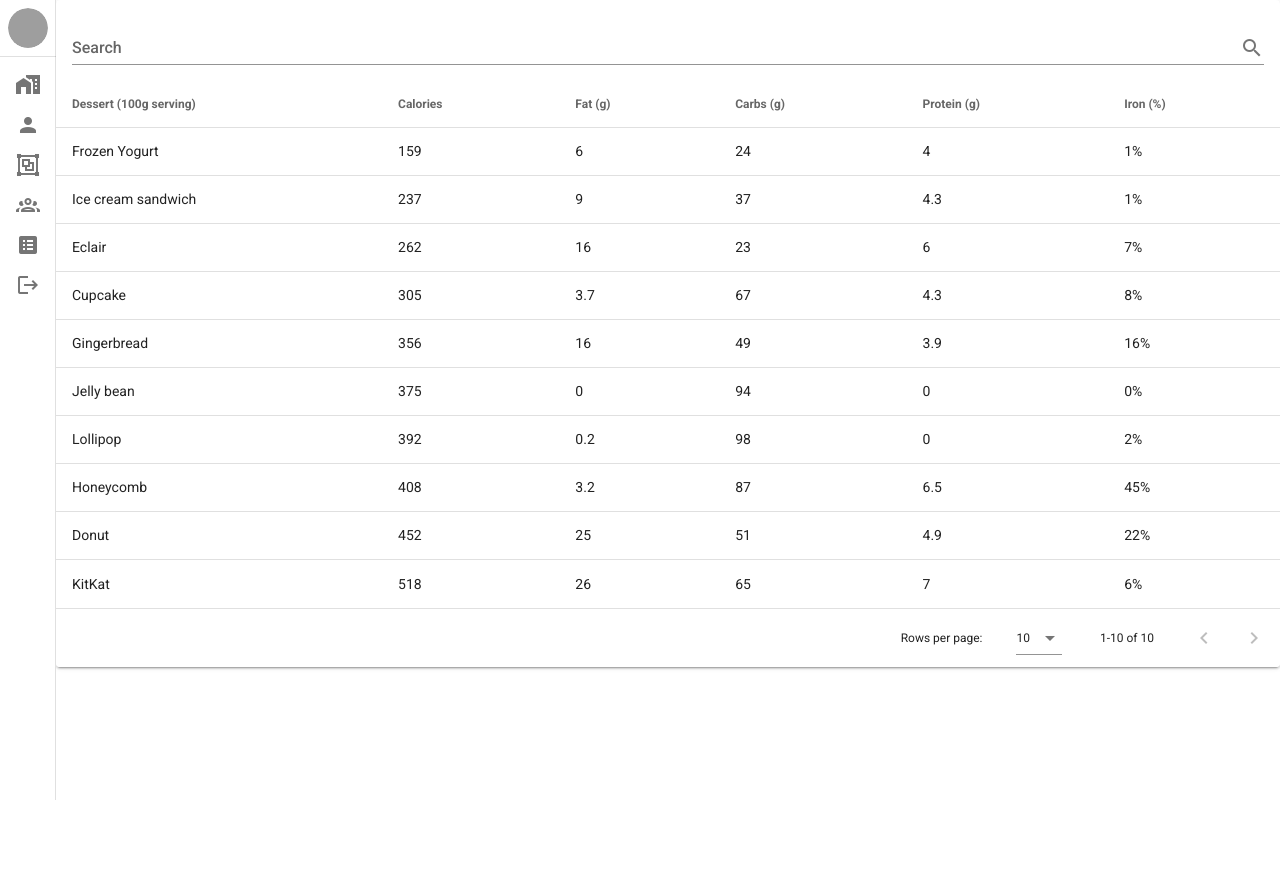
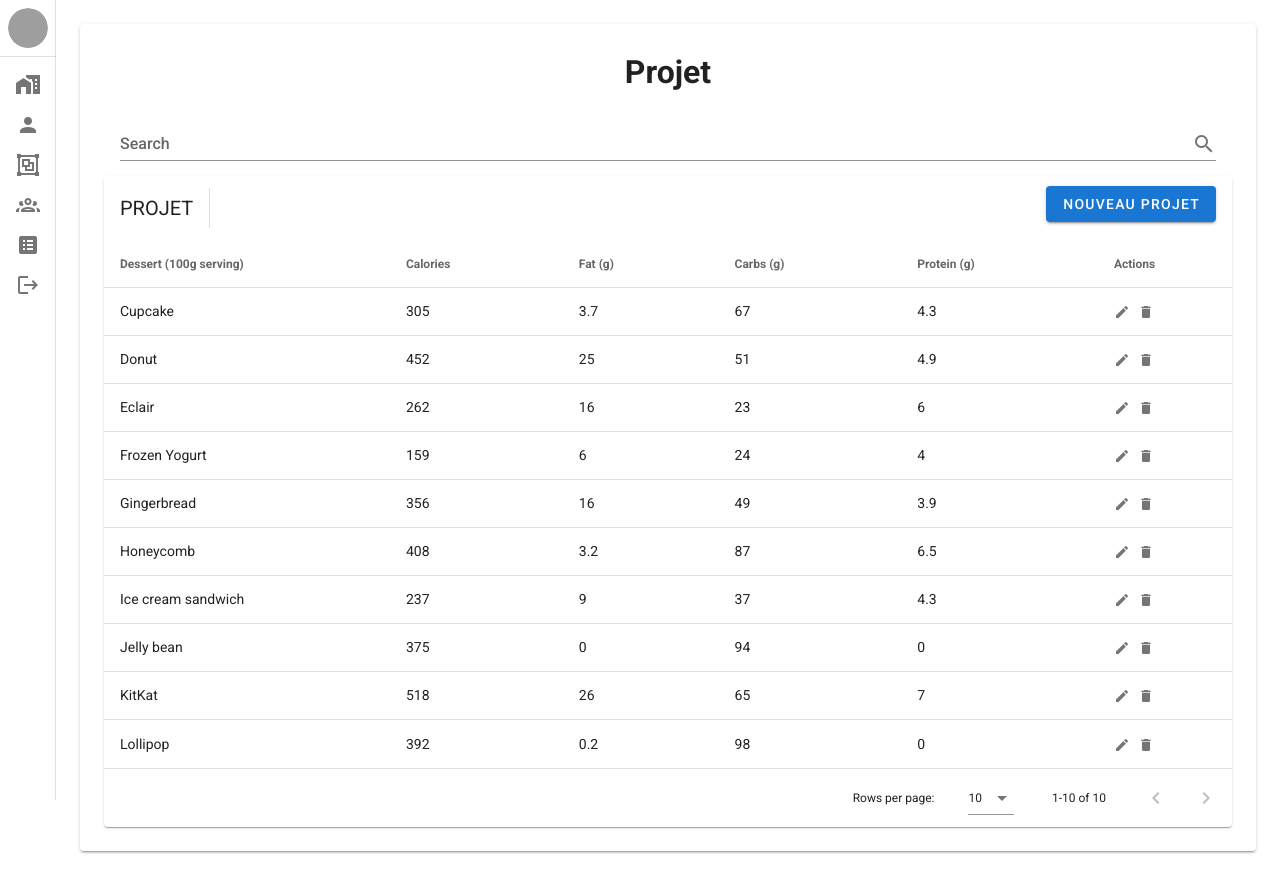
Before and after one commit to raoelsonnyaro1/crm-vue, a Vue app: page /project in a window 1280 px wide. Before the commit the page ends 800 px from the top, so only its background shows below. Built offline with nearby package versions, Linux system fonts and the light colour scheme; grey boxes are pictures that could not be loaded.

Commit message:
data table project
add actions in data table project

```diff
--- a/src/components/ProjectComponent.vue
+++ b/src/components/ProjectComponent.vue
@@ -1,5 +1,12 @@
 <template>
-    <v-card>
+    <v-container
+    class="spacing-playground pa-6"
+    fluid
+  >
+    <v-card class="spacing-playground pa-6">
+      <div class="d-flex justify-center">
+      <h1>{{title}}</h1>
+    </div>
       <v-card-title>
         <v-text-field
           v-model="search"
@@ -13,36 +20,251 @@
     :headers="headers"
     :items="desserts"
     :search="search"
-      ></v-data-table>
+    sort-by="name"
+    class="elevation-1"
+  >
+    <template v-slot:top>
+      <v-toolbar
+        flat
+      >
+        <v-toolbar-title>PROJET</v-toolbar-title>
+        <v-divider
+          class="mx-4"
+          inset
+          vertical
+        ></v-divider>
+        <v-spacer></v-spacer>
+        <v-dialog
+          v-model="dialog"
+          max-width="500px"
+        >
+          <template v-slot:activator="{ on, attrs }">
+            <v-btn
+              color="primary"
+              dark
+              class="mb-2"
+              v-bind="attrs"
+              v-on="on"
+            >
+              Nouveau projet
+            </v-btn>
+          </template>
+          <v-card>
+            <v-card-title>
+              <span class="text-h5">{{ formTitle }}</span>
+            </v-card-title>
+
+            <v-card-text>
+              <v-container>
+                <v-row>
+                  <v-col
+                    cols="12"
+                    sm="6"
+                    md="4"
+                  >
+                    <v-text-field
+                      v-model="editedItem.name"
+                      label="Dessert name"
+                    ></v-text-field>
+                  </v-col>
+                  <v-col
+                    cols="12"
+                    sm="6"
+                    md="4"
+                  >
+                    <v-text-field
+                      v-model="editedItem.calories"
+                      label="Calories"
+                    ></v-text-field>
+                  </v-col>
+                  <v-col
+                    cols="12"
+                    sm="6"
+                    md="4"
+                  >
+                    <v-text-field
+                      v-model="editedItem.fat"
+                      label="Fat (g)"
+                    ></v-text-field>
+                  </v-col>
+                  <v-col
+                    cols="12"
+                    sm="6"
+                    md="4"
+                  >
+                    <v-text-field
+                      v-model="editedItem.carbs"
+                      label="Carbs (g)"
+                    ></v-text-field>
+                  </v-col>
+                  <v-col
+                    cols="12"
+                    sm="6"
+                    md="4"
+                  >
+                    <v-text-field
+                      v-model="editedItem.protein"
+                      label="Protein (g)"
+                    ></v-text-field>
+                  </v-col>
+                </v-row>
+              </v-container>
+            </v-card-text>
+
+            <v-card-actions>
+              <v-spacer></v-spacer>
+              <v-btn
+                color="blue darken-1"
+                text
+                @click="close"
+              >
+                Cancel
+              </v-btn>
+              <v-btn
+                color="blue darken-1"
+                text
+                @click="save"
+              >
+                Save
+              </v-btn>
+            </v-card-actions>
           </v-card>
+        </v-dialog>
+        <v-dialog v-model="dialogDelete" max-width="500px">
+          <v-card>
+            <v-card-title class="text-h5">Are you sure you want to delete this item?</v-card-title>
+            <v-card-actions>
+              <v-spacer></v-spacer>
+              <v-btn color="blue darken-1" text @click="closeDelete">Cancel</v-btn>
+              <v-btn color="blue darken-1" text @click="deleteItemConfirm">OK</v-btn>
+              <v-spacer></v-spacer>
+            </v-card-actions>
+          </v-card>
+        </v-dialog>
+      </v-toolbar>
+    </template>
+    <template v-slot:item.actions="{ item }">
+      <v-icon
+        small
+        class="mr-2"
+        @click="editItem(item)"
+      >
+        mdi-pencil
+      </v-icon>
+      <v-icon
+        small
+        @click="deleteItem(item)"
+      >
+        mdi-delete
+      </v-icon>
+    </template>
+  </v-data-table>
+    </v-card>
+  </v-container>
   </template>
 
-<script>
+<!-- <script>
 export default {
   data () {
     return {
+      title:'Projet',
       search: '',
+      headers: [
+        {
+          text: 'Nom du projet',
+          align: 'start',
+          value: 'name',
+        },
+        { text: 'Type', value: 'type' },
+        { text: 'Duration', value: 'duration' },
+        { text: 'Description', value: 'description' },
+        { text: 'Status', value: 'status' },
+        { text: 'Client', value: 'client' },
+        { text: 'Responsable', value: 'responsibles' },
+        { text: 'Actions', value: 'actions', sortable: false },
+      ],
+      projects: [
+        {
+          name: 'Frozen Yogurt',
+          type: 159,
+          duration: 6.0,
+          description: 24,
+          status: 4.0,
+          client: '1%',
+          responsibles: '1%',
+        }
+      ],
+    }
+  },
+}
+</script> -->
+<script>
+  export default {
+    data: () => ({
+      dialog: false,
+      dialogDelete: false,
+      title:'Projet',
+      search: '',
+
       headers: [
         {
           text: 'Dessert (100g serving)',
           align: 'start',
-          filterable: false,
+          sortable: false,
           value: 'name',
         },
         { text: 'Calories', value: 'calories' },
         { text: 'Fat (g)', value: 'fat' },
         { text: 'Carbs (g)', value: 'carbs' },
         { text: 'Protein (g)', value: 'protein' },
-        { text: 'Iron (%)', value: 'iron' },
+        { text: 'Actions', value: 'actions', sortable: false },
       ],
-      desserts: [
+      desserts: [],
+      editedIndex: -1,
+      editedItem: {
+        name: '',
+        calories: 0,
+        fat: 0,
+        carbs: 0,
+        protein: 0,
+      },
+      defaultItem: {
+        name: '',
+        calories: 0,
+        fat: 0,
+        carbs: 0,
+        protein: 0,
+      },
+    }),
+
+    computed: {
+      formTitle () {
+        return this.editedIndex === -1 ? 'New Item' : 'Edit Item'
+      },
+    },
+
+    watch: {
+      dialog (val) {
+        val || this.close()
+      },
+      dialogDelete (val) {
+        val || this.closeDelete()
+      },
+    },
+
+    created () {
+      this.initialize()
+    },
+
+    methods: {
+      initialize () {
+        this.desserts = [
           {
             name: 'Frozen Yogurt',
             calories: 159,
             fat: 6.0,
             carbs: 24,
             protein: 4.0,
-          iron: '1%',
           },
           {
             name: 'Ice cream sandwich',
@@ -50,7 +272,6 @@
             fat: 9.0,
             carbs: 37,
             protein: 4.3,
-          iron: '1%',
           },
           {
             name: 'Eclair',
@@ -58,7 +279,6 @@
             fat: 16.0,
             carbs: 23,
             protein: 6.0,
-          iron: '7%',
           },
           {
             name: 'Cupcake',
@@ -66,7 +286,6 @@
             fat: 3.7,
             carbs: 67,
             protein: 4.3,
-          iron: '8%',
           },
           {
             name: 'Gingerbread',
@@ -74,7 +293,6 @@
             fat: 16.0,
             carbs: 49,
             protein: 3.9,
-          iron: '16%',
           },
           {
             name: 'Jelly bean',
@@ -82,7 +300,6 @@
             fat: 0.0,
             carbs: 94,
             protein: 0.0,
-          iron: '0%',
           },
           {
             name: 'Lollipop',
@@ -90,7 +307,6 @@
             fat: 0.2,
             carbs: 98,
             protein: 0,
-          iron: '2%',
           },
           {
             name: 'Honeycomb',
@@ -98,7 +314,6 @@
             fat: 3.2,
             carbs: 87,
             protein: 6.5,
-          iron: '45%',
           },
           {
             name: 'Donut',
@@ -106,7 +321,6 @@
             fat: 25.0,
             carbs: 51,
             protein: 4.9,
-          iron: '22%',
           },
           {
             name: 'KitKat',
@@ -114,10 +328,51 @@
             fat: 26.0,
             carbs: 65,
             protein: 7,
-          iron: '6%',
           },
-      ],
+        ]
+      },
+
+      editItem (item) {
+        this.editedIndex = this.desserts.indexOf(item)
+        this.editedItem = Object.assign({}, item)
+        this.dialog = true
+      },
+
+      deleteItem (item) {
+        this.editedIndex = this.desserts.indexOf(item)
+        this.editedItem = Object.assign({}, item)
+        this.dialogDelete = true
+      },
+
+      deleteItemConfirm () {
+        this.desserts.splice(this.editedIndex, 1)
+        this.closeDelete()
+      },
+
+      close () {
+        this.dialog = false
+        this.$nextTick(() => {
+          this.editedItem = Object.assign({}, this.defaultItem)
+          this.editedIndex = -1
+        })
+      },
+
+      closeDelete () {
+        this.dialogDelete = false
+        this.$nextTick(() => {
+          this.editedItem = Object.assign({}, this.defaultItem)
+          this.editedIndex = -1
+        })
+      },
+
+      save () {
+        if (this.editedIndex > -1) {
+          Object.assign(this.desserts[this.editedIndex], this.editedItem)
+        } else {
+          this.desserts.push(this.editedItem)
         }
+        this.close()
+      },
     },
   }
 </script>
```
Lines whose indentation alone changed are shown as unchanged.
